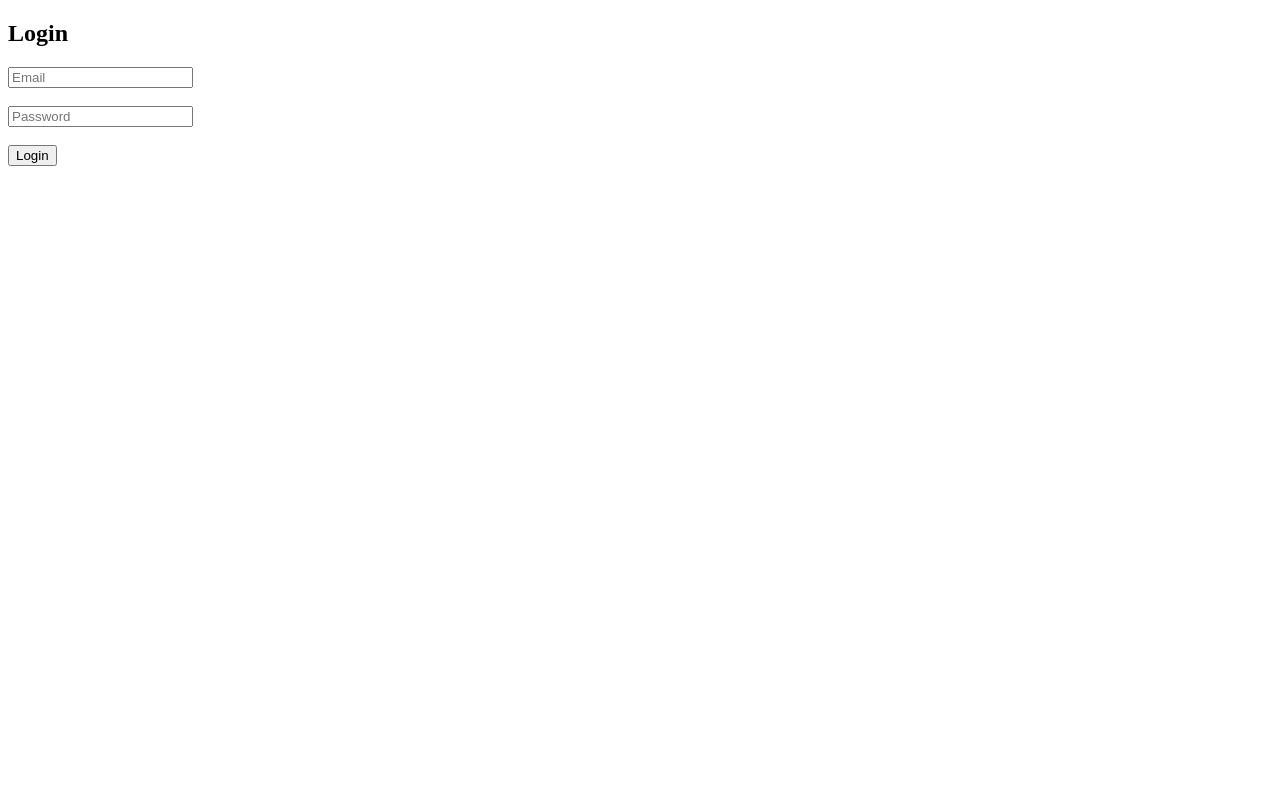
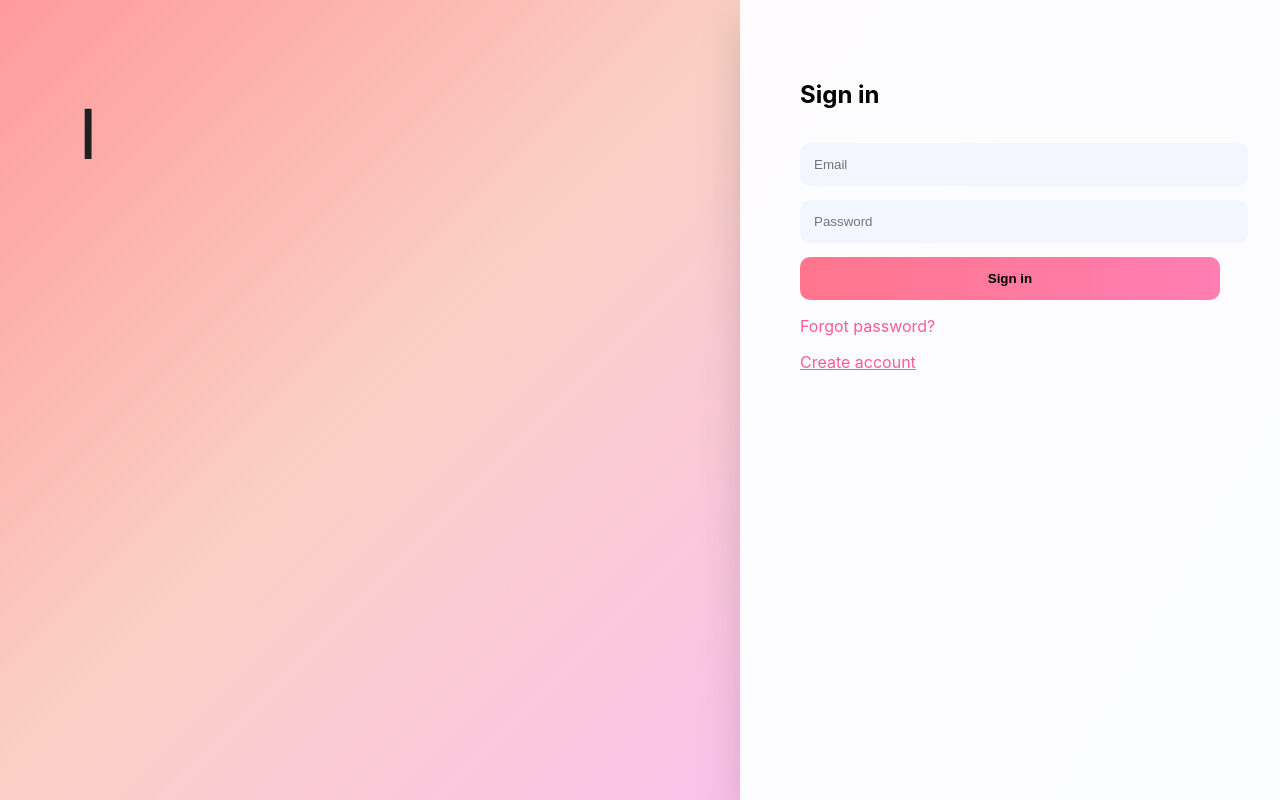
Before and after one commit to kamau197/Final, a website: page login.html in a window 1280 px wide. Drawn offline with Linux system fonts and the light colour scheme.

Commit message:
Enhance login.html with styles and modal functionality
Added styles and structure for login page with modal.

```diff
--- a/login.html
+++ b/login.html
@@ -4,16 +4,105 @@
   <meta charset="UTF-8">
   <title>Login</title>
 </head>
+<style>
+body {
+  margin: 0;
+  font-family: Inter, system-ui;
+  background: linear-gradient(120deg,#ffd6e8,#d7e3ff);
+  height: 100vh;
+  display: flex;
+}
+
+.panel {
+  flex: 1;
+  padding: 80px;
+  background: linear-gradient(135deg,#ff9a9e,#fad0c4,#fbc2eb);
+  color: #1f1f1f;
+}
+
+.panel h1 {
+  font-size: 42px;
+  font-weight: 800;
+}
+
+.cursor::after {
+  content: "|";
+  animation: blink 1s infinite;
+}
+
+@keyframes blink {
+  50% { opacity: 0; }
+}
+
+.auth {
+  width: 420px;
+  background: rgba(255,255,255,0.9);
+  padding: 60px;
+  box-shadow: 0 20px 40px rgba(0,0,0,0.15);
+}
+
+input, button {
+  width: 100%;
+  padding: 14px;
+  margin-top: 14px;
+  border-radius: 10px;
+  border: none;
+}
+
+input {
+  background: #f4f6ff;
+}
+
+button {
+  background: linear-gradient(90deg,#ff758c,#ff7eb3);
+  font-weight: bold;
+  cursor: pointer;
+}
+
+a { color: #ff5d8f; cursor: pointer; }
+
+/* MODAL */
+.modal {
+  display: none;
+  position: fixed;
+  inset: 0;
+  background: rgba(0,0,0,0.4);
+  justify-content: center;
+  align-items: center;
+}
+
+.modal-box {
+  background: white;
+  padding: 30px;
+  width: 360px;
+  border-radius: 12px;
+}
+</style>
+</head>
+
 <body>
 
-<h2>Login</h2>
+<div class="panel">
+  <h1 id="typewriter" class="cursor"></h1>
+</div>
 
-<input id="email" type="email" placeholder="Email"><br><br>
-<input id="password" type="password" placeholder="Password"><br><br>
+<div class="auth">
+  <h2>Sign in</h2>
+  <input id="email" placeholder="Email">
+  <input id="password" type="password" placeholder="Password">
+  <button onclick="login()">Sign in</button>
+  <p><a onclick="openReset()">Forgot password?</a></p>
+  <p><a href="signup.html">Create account</a></p>
+</div>
 
-<button onclick="login()">Login</button>
-
-<div id="msg" style="margin-top:10px;"></div>
+<!-- RESET MODAL -->
+<div class="modal" id="resetModal">
+  <div class="modal-box">
+    <h3>Password Reset</h3>
+    <input id="resetEmail" placeholder="Your email">
+    <button onclick="resetPassword()">Send reset link</button>
+  </div>
+</div>
 
 <script>
 async function login() {
```
